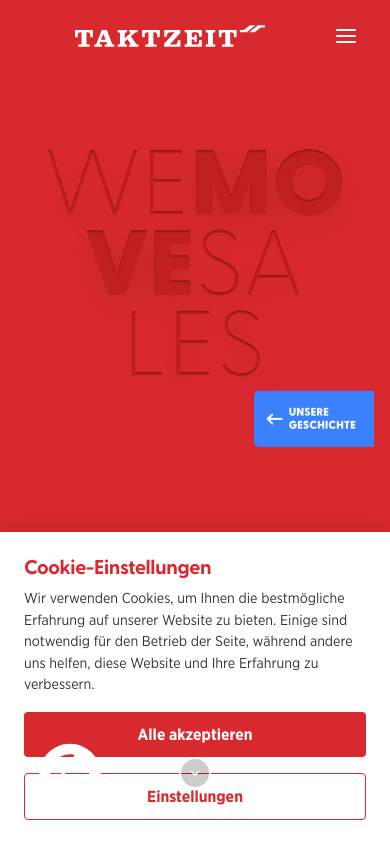
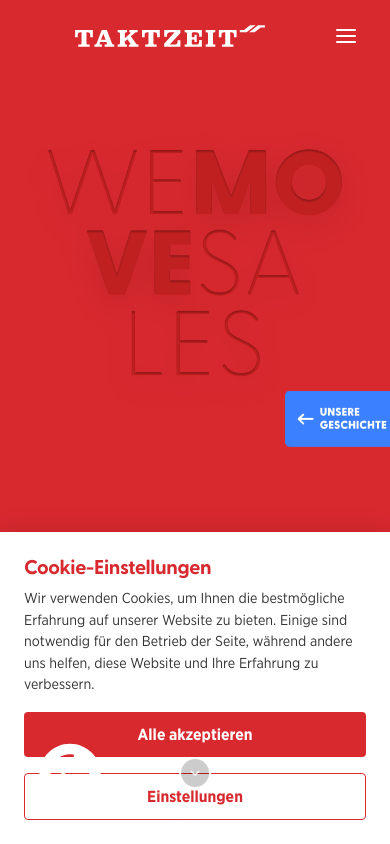
Before and after one commit to felixseeger/tz25, a Vue app: page / in a window 390 px wide. Shown: the top 844 px of the page. Built offline with nearby package versions, Linux system fonts and the light colour scheme; a web font is replaced by a local one.

Commit message:
Add translateX(31px) to fixed-history-button-container

```diff
--- a/src/components/ui/FixedHistoryButton.vue
+++ b/src/components/ui/FixedHistoryButton.vue
@@ -117,7 +117,7 @@ export default {
   position: fixed;
   right: 2rem;
   top: 50%; /* Center vertically */
-  transform: translateY(-50%);
+  transform: translateY(-50%) translateX(31px);
   z-index: 9000; /* Higher z-index to ensure it's above other elements */
   display: block;
   visibility: hidden; /* Hidden by default */
@@ -171,7 +171,7 @@ export default {
   .fixed-history-button-container {
     right: 1rem;
     top: 50%; /* Keep centered vertically */
-    transform: translateY(-50%);
+    transform: translateY(-50%) translateX(31px);
     z-index: 9000; /* Ensure consistent z-index on mobile */
     padding-left: 30px; /* Reduced padding for mobile */
 
```
